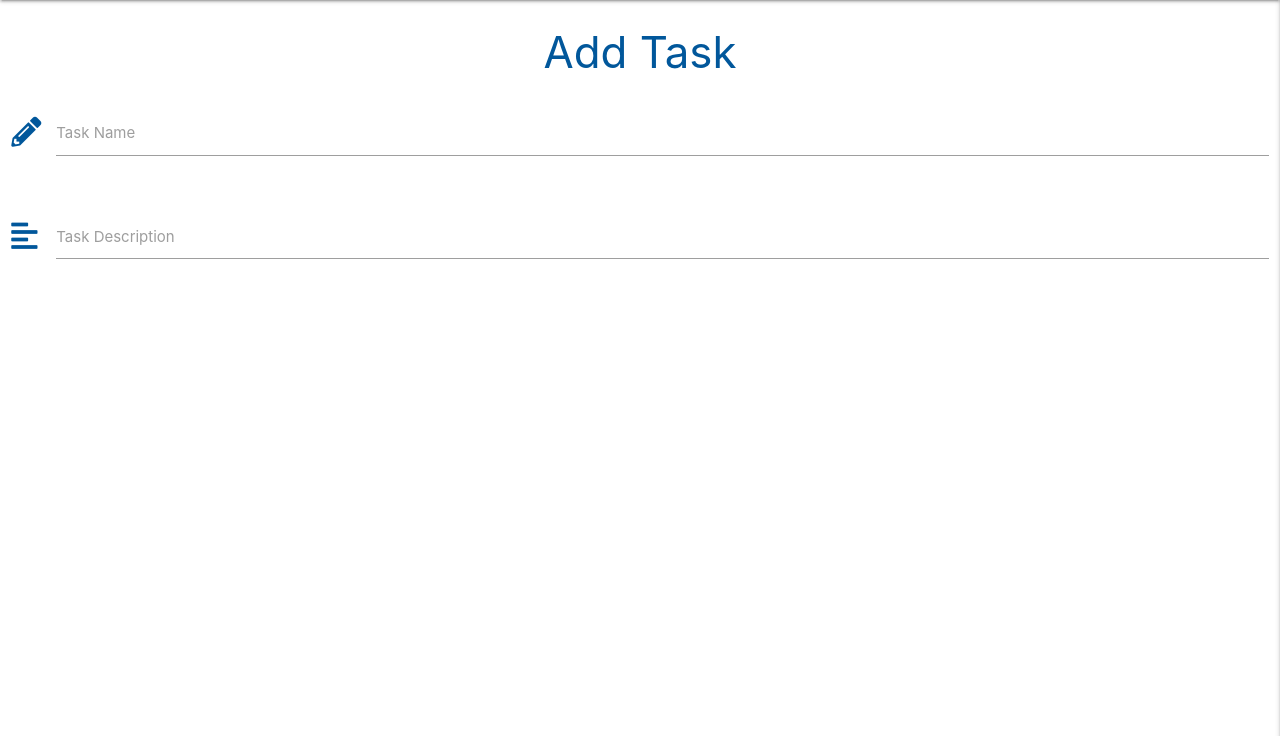
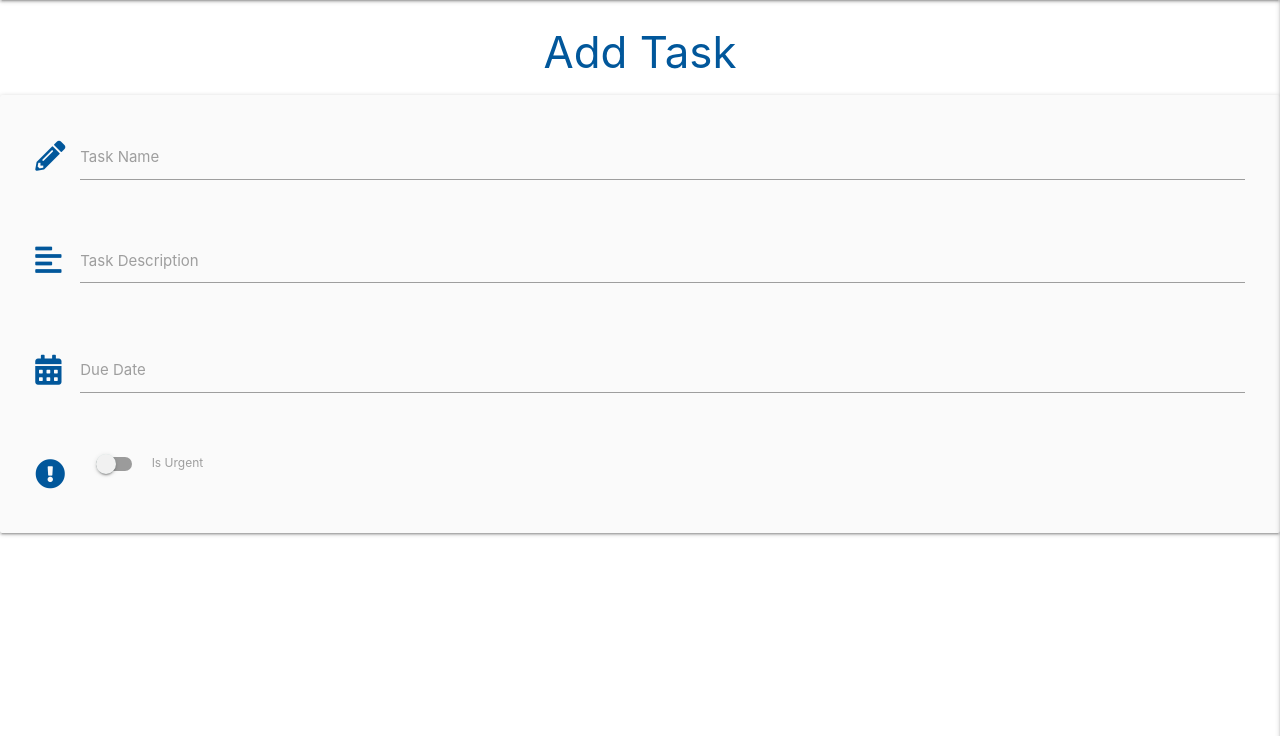
Before and after one commit to Tess2019/Flask_mini_project, a Flask app: page /add_task in a window 1280 px wide. Shown: the part 64-800 px from the top of the page. Run offline with Flask 2, Linux system fonts and the light colour scheme; some libraries are stand-ins or nearby versions.

Commit message:
add task form input fields

```diff
--- a/static/js/script.js
+++ b/static/js/script.js
@@ -2,4 +2,12 @@ $(document).ready(function() {
     $(".sidenav").sidenav({ edge: "right"});
     $('.collapsible').collapsible();
     $('.tooltipped').tooltip();
+    $('.datepicker').datepicker({
+        format: "dd mmmm, yyyy",
+        yearRange: 3,
+        showClearBtn: true,
+        i18n: {
+            done:"Select"
+        }
+    });
   });
--- a/templates/add_task.html
+++ b/templates/add_task.html
@@ -3,7 +3,7 @@
 
 <h3 class="light-blue-text text-darken-4 center-align">Add Task</h3>
 
-<div class="row">
+<div class="row card-panel grey lighten-5">
     <form class="col s12" metod="POST" action="">
         <div class="row">
             <div class="input-field col s12">
@@ -20,6 +20,25 @@
                 <label for="task_description">Task Description</label>
             </div>
         </div>
+        <div class="row">
+            <div class="input-field col s12">
+                <i class="fas fa-calendar-alt prefix light-blue-text text-darken-4"></i>
+                <input id="due_date" name="due_date" type="text" class="datepicker validate" requierd>
+                <label for="due_date">Due Date</label>
+            </div>
+        </div>
+        <div class="row">
+            <div class="input-field col s12">
+               <div class="switch">
+                    <i class="fas fa-exclamation-circle prefix light-blue-text text-darken-4"></i>
+                    <label for="is_urgent">
+                        <input type="checkbox" id="is_urgent" name="is_urgent">
+                        <span class="lever"></span>
+                        Is Urgent
+                    </label>
+                </div>
+            </div>
+        </div>
     </form>
   </div>
 
```
